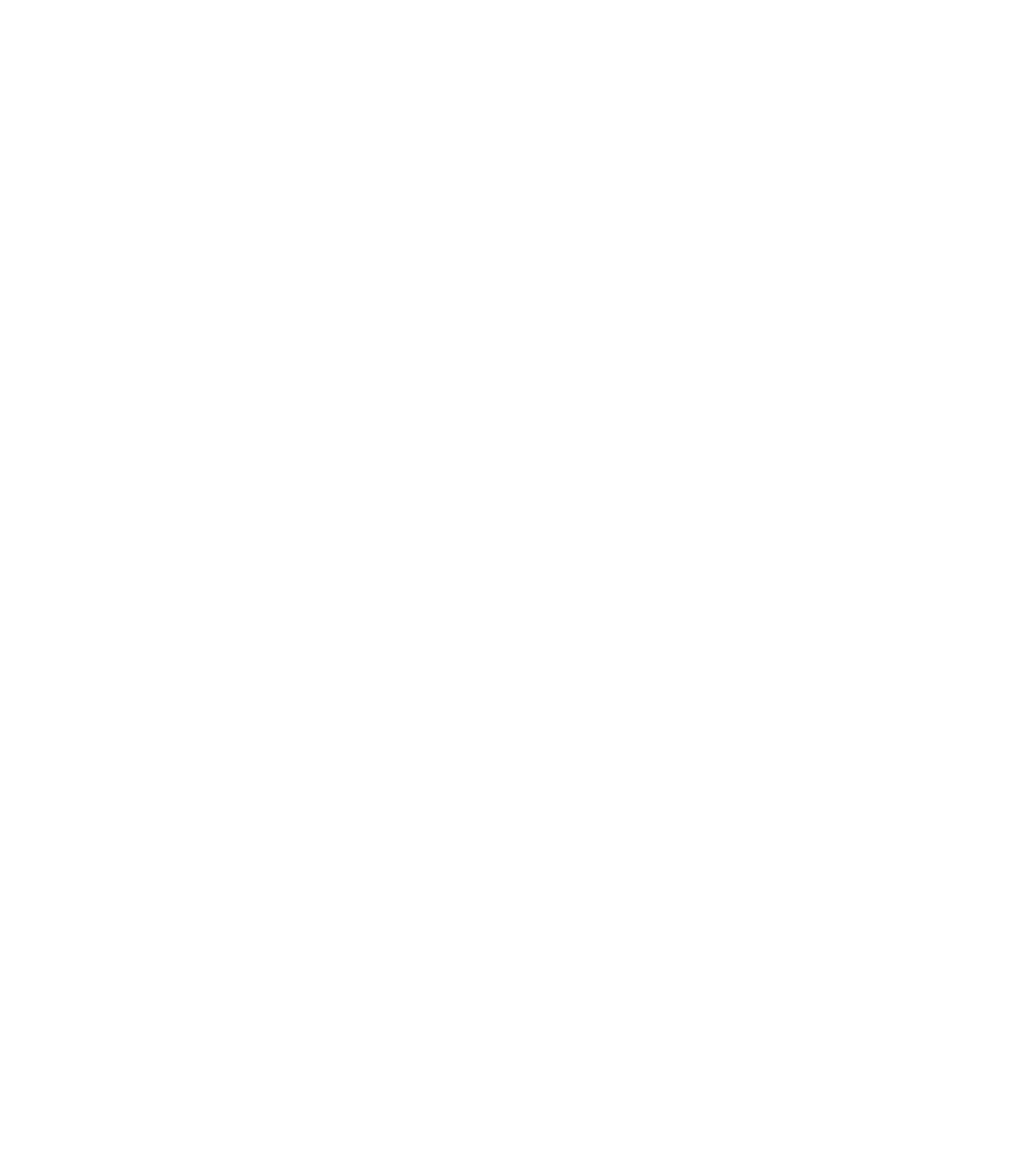
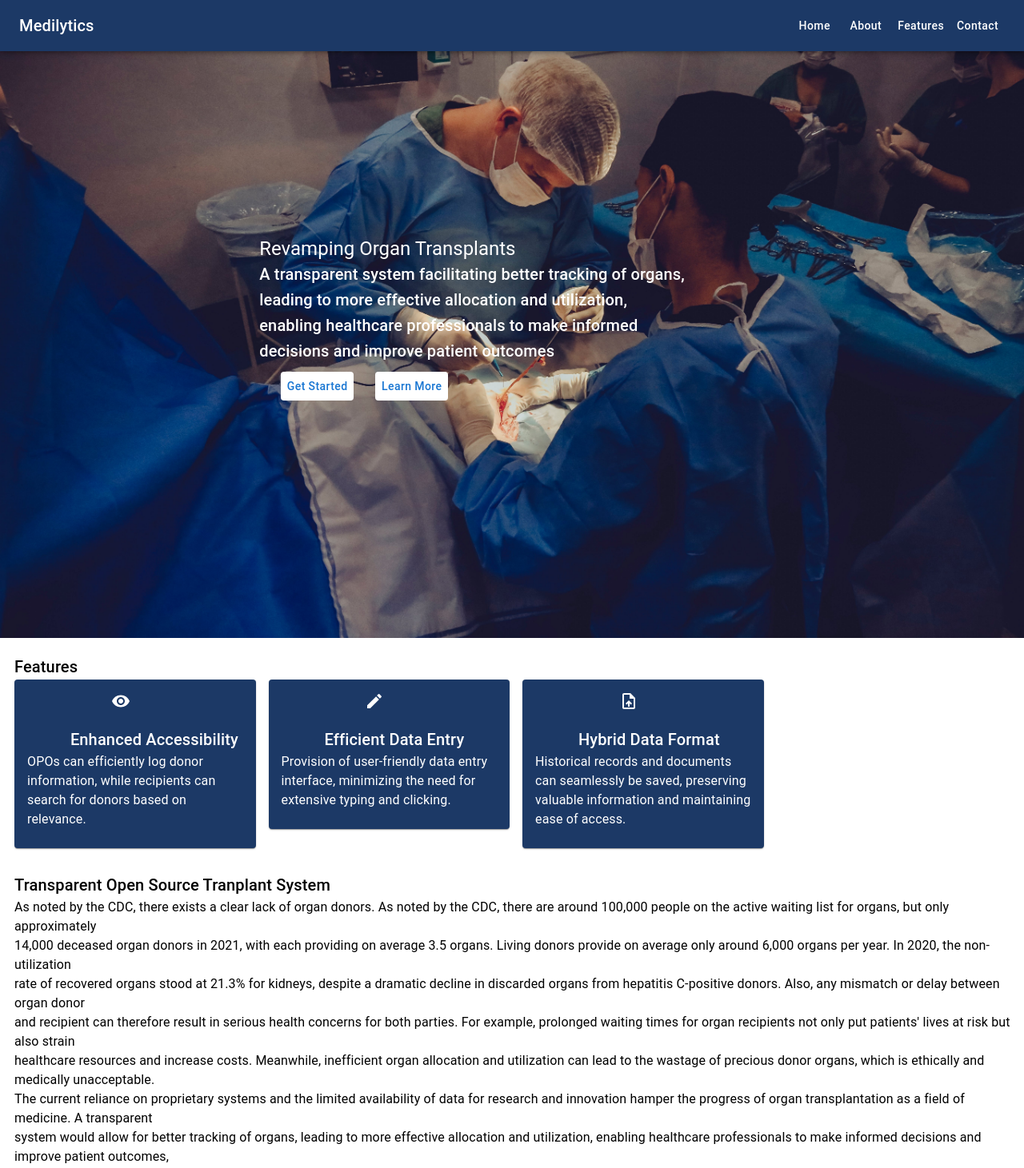
Before and after one commit to YZLoh/CS6440_medilytics, a React (Create React App) app: page / in a window 1280 px wide. Before the commit this address had no page. Shown: the top 1461 px of the page at 80% size. Before the commit the page ends 800 px from the top, so only its background shows below. Built offline with nearby package versions, Linux system fonts and the light colour scheme.

Commit message:
landing page added

```diff
--- a/src/App.js
+++ b/src/App.js
@@ -1,4 +1,5 @@
 import SignIn from './SignIn';
+import Landing from './components/Landing';
 import PatientProfile from './patient/PatientProfile';
 import PatientUpdates from './patient/PatientUpdates';
 import Test from './patient/Test';
@@ -8,6 +9,7 @@ function App() {
     <>
       <Router>
       <Routes>
+      <Route exact path="/" element={<Landing />} />
       <Route exact path="/login" element={<SignIn />} />
       <Route exact path="/patient-profile" element={<PatientProfile />} />
       <Route exact path="/patient-updates" element={<PatientUpdates />} />
--- /dev/null
+++ b/src/components/About.jsx
@@ -0,0 +1,26 @@
+import { Box,Typography } from '@mui/material'
+import React from 'react'
+const boxStyle ={
+  marginTop:'30px',
+  marginLeft:'10px'
+}
+
+function About() {
+  return (
+<Box sx={boxStyle}>
+<Typography variant="h6">Transparent Open Source Tranplant System</Typography>
+<Typography >
+As noted by the CDC, there exists a clear lack of organ donors. As noted by the CDC, there are around 100,000 people on the active waiting list for organs, but only approximately
+<br/>14,000 deceased organ donors in 2021, with each providing on average 3.5 organs. Living donors provide on average only around 6,000 organs per year.
+In 2020, the non-utilization <br/>rate of recovered organs stood at 21.3% for kidneys, despite a dramatic decline in discarded organs from hepatitis C-positive donors.
+Also, any mismatch or delay between organ donor <br/> and recipient can therefore result in serious health concerns for both parties. For example, prolonged waiting times for organ recipients not only put patients' lives at risk but also
+strain <br/> healthcare resources and increase costs. Meanwhile, inefficient organ allocation and utilization can lead to the wastage of precious donor organs, which is ethically and medically unacceptable.<br/>
+The current reliance on proprietary systems and the limited availability of data for research and innovation hamper the progress of organ transplantation as a field of medicine.
+A transparent <br/> system would allow for better tracking of organs, leading to more effective allocation and utilization, enabling healthcare professionals to make informed decisions and improve patient outcomes, <br/>
+ thereby ensuring the integrity and reliability of the entire transplantation process.
+</Typography>
+</Box>
+  )
+}
+
+export default About
--- /dev/null
+++ b/src/components/Contact.jsx
@@ -0,0 +1,9 @@
+import React from 'react'
+
+function Contact() {
+  return (
+    <div>Contact</div>
+  )
+}
+
+export default Contact
--- /dev/null
+++ b/src/components/Features.jsx
@@ -0,0 +1,50 @@
+import React from 'react'
+import { Box ,Grid, Card, CardContent, Typography, Icon } from '@mui/material'
+import { Visibility, Create, UploadFile} from '@mui/icons-material'
+function Features() {
+
+  const boxStyle ={
+    marginTop:'30px',
+    marginLeft:'10px'
+  }
+  const cardStyle ={
+    backgroundColor:'#1C3966',
+    color:'#fff'
+
+  }
+  const cardContentStyle ={
+    alignItems: 'center',
+    justifyContent: 'center',
+    marginLeft: '20%'
+  }
+
+  const iconStyle = {
+    marginLeft: '40%',
+    marginTop: '5%'
+  }
+
+  const featureData = [
+    {title: 'Enhanced Accessibility', icon:Visibility, desc:'OPOs can efficiently log donor information, while recipients can search for donors based on relevance.'},
+    {title: 'Efficient Data Entry', icon: Create, desc:'Provision of user-friendly data entry interface, minimizing the need for extensive typing and clicking.'},
+    {title: 'Hybrid Data Format', icon: UploadFile, desc:'Historical records and documents can seamlessly be saved, preserving valuable information and maintaining ease of access.'},
+  ]
+  return (
+  <Box sx={boxStyle}>
+  <Typography variant="h6"> Features </Typography>
+  <Grid container spacing={2}>
+   {featureData.map((card, index) => (
+    <Grid item xs={3} key={index}>
+      <Card sx={cardStyle} >
+        <Icon component={card.icon} sx={iconStyle} ></Icon>
+        <CardContent >
+          <Typography variant="h6" sx={cardContentStyle}>{card.title} </Typography>
+          <Typography>{card.desc} </Typography>
+          </CardContent>
+      </Card>
+</Grid>
+))}
+  </Grid>
+  </Box>
+  )
+}
+export default Features
--- /dev/null
+++ b/src/components/Landing.jsx
@@ -0,0 +1,112 @@
+import {React, useRef} from 'react'
+import { Button,Box, Typography, Card, Link } from '@mui/material'
+import backgroundImage from  '../assets/backgroundImage.jpg'
+import NavBar from './NavBar';
+import {useNavigate} from "react-router-dom";
+import Contact from './Contact'
+import About from './About'
+import Features from './Features'
+
+
+function Copyright(props) {
+  return (
+    <Typography variant="body2" color="text.secondary" align="center" {...props}>
+      {'Copyright © '}
+      <Link color="inherit" href="/">
+        Medilytics
+      </Link>{' '}
+      {new Date().getFullYear()}
+      {'.'}
+    </Typography>
+  );
+}
+
+
+function Landing() {
+  const neededRef = useRef(null);
+
+  const scrollToSection = () =>{
+    if (neededRef.current){
+      neededRef.current.scrollIntoView({behavior: 'smooth'})
+    }
+  } ;
+
+    const boxStyle = {
+        backgroundImage: `url(${backgroundImage})`,
+        backgroundSize: 'cover',
+        backgroundRepeat: 'no-repeat',
+        minHeight: '100vh',
+        display: 'flex',
+        margin: '-10px',
+        alignItems: 'center',
+        justifyContent:'center'
+    };
+    const infoTextStyle ={
+      color:'white'
+    };
+    const infoCardStyle ={
+      backgroundColor: 'transparent',
+      border: 'none',
+      boxShadow:'none',
+      borderColor:'transparent',
+      marginLeft:'-100px'
+    }
+    const buttonStyle ={
+      textTransform: 'none',
+      backgroundColor:'white',
+      marginTop:'10px',
+      marginLeft:'5%'
+
+    }
+
+    const navigate = useNavigate();
+    const login =() => {
+      navigate('/login');
+    }
+  return (
+    <>
+
+    <NavBar scrollToSection={scrollToSection}/>
+    <div ref = { neededRef }>
+    <Box sx= {boxStyle} >
+        <Card sx={infoCardStyle}>
+          <Typography variant="h5" sx={infoTextStyle}>
+            Revamping Organ Transplants
+          </Typography>
+          <Typography variant="h6"sx={infoTextStyle}>
+          A transparent system facilitating better tracking of organs, <br/>
+           leading to more effective allocation and utilization,<br/>
+            enabling healthcare professionals to make informed <br/> decisions and improve patient outcomes
+          </Typography>
+          <div style={{display:'flex'}}>
+          <Button sx={buttonStyle} onClick={login}>
+            Get Started
+          </Button>
+          <Button sx={buttonStyle}>
+           Learn More
+          </Button>
+          </div>
+
+        </Card>
+   </Box>
+    </div>
+
+
+
+<div ref = { neededRef }>
+<Features />
+  </div>
+
+  <div  ref = { neededRef }>
+  <About/>
+  </div>
+
+   {/* <Contact/> */}
+
+   <Copyright sx={{ mt: 8, mb: 4 }} />
+    </>
+
+  )
+}
+
+export default Landing
--- /dev/null
+++ b/src/components/NavBar.jsx
@@ -0,0 +1,36 @@
+import { Toolbar,AppBar, Typography, Button } from '@mui/material'
+import React from 'react'
+
+
+// const appbarStyle ={
+//   backgroundColor: 'white'
+// }
+const toolbarStyle ={
+  backgroundColor: '#1C3966'
+}
+
+const buttonStyle = {
+  color: 'inherit',
+  textTransform: 'none'
+
+}
+
+
+function NavBar({ scrollToSection }) {
+
+  return (
+    <AppBar >
+      <Toolbar sx= {toolbarStyle}>
+        <Typography variant="h6" component="div" sx={{ flexGrow: 1}}>
+          Medilytics
+        </Typography>
+        <Button sx={buttonStyle} onClick={scrollToSection}>Home</Button>
+        <Button sx={buttonStyle} onClick={scrollToSection}>About</Button>
+        <Button sx={buttonStyle} onClick={scrollToSection}>Features</Button>
+        <Button sx={buttonStyle} onClick={scrollToSection}>Contact</Button>
+      </Toolbar>
+    </AppBar>
+  )
+}
+
+export default NavBar
```
Also changed, not shown: src/assets/backgroundImage.jpg (added).
